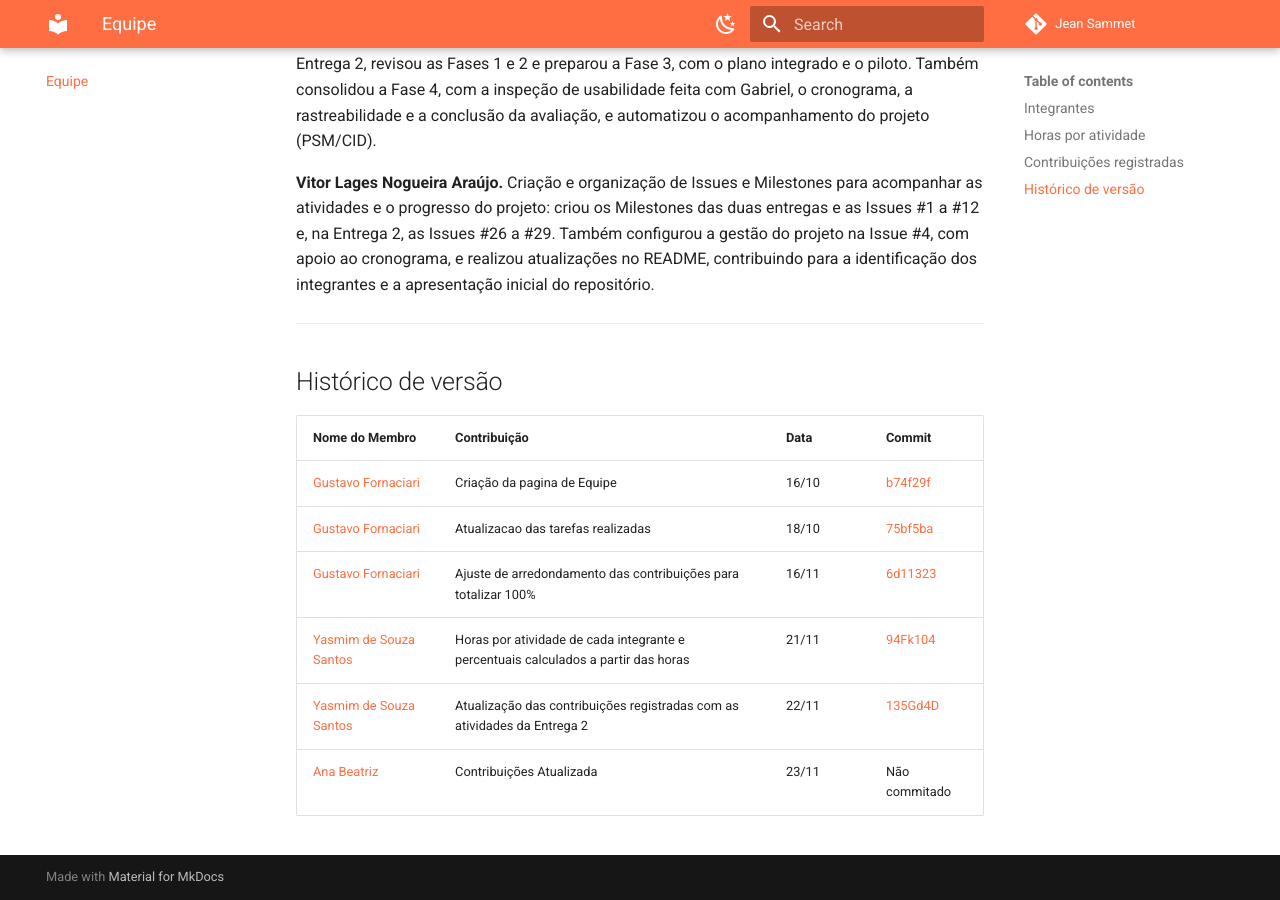
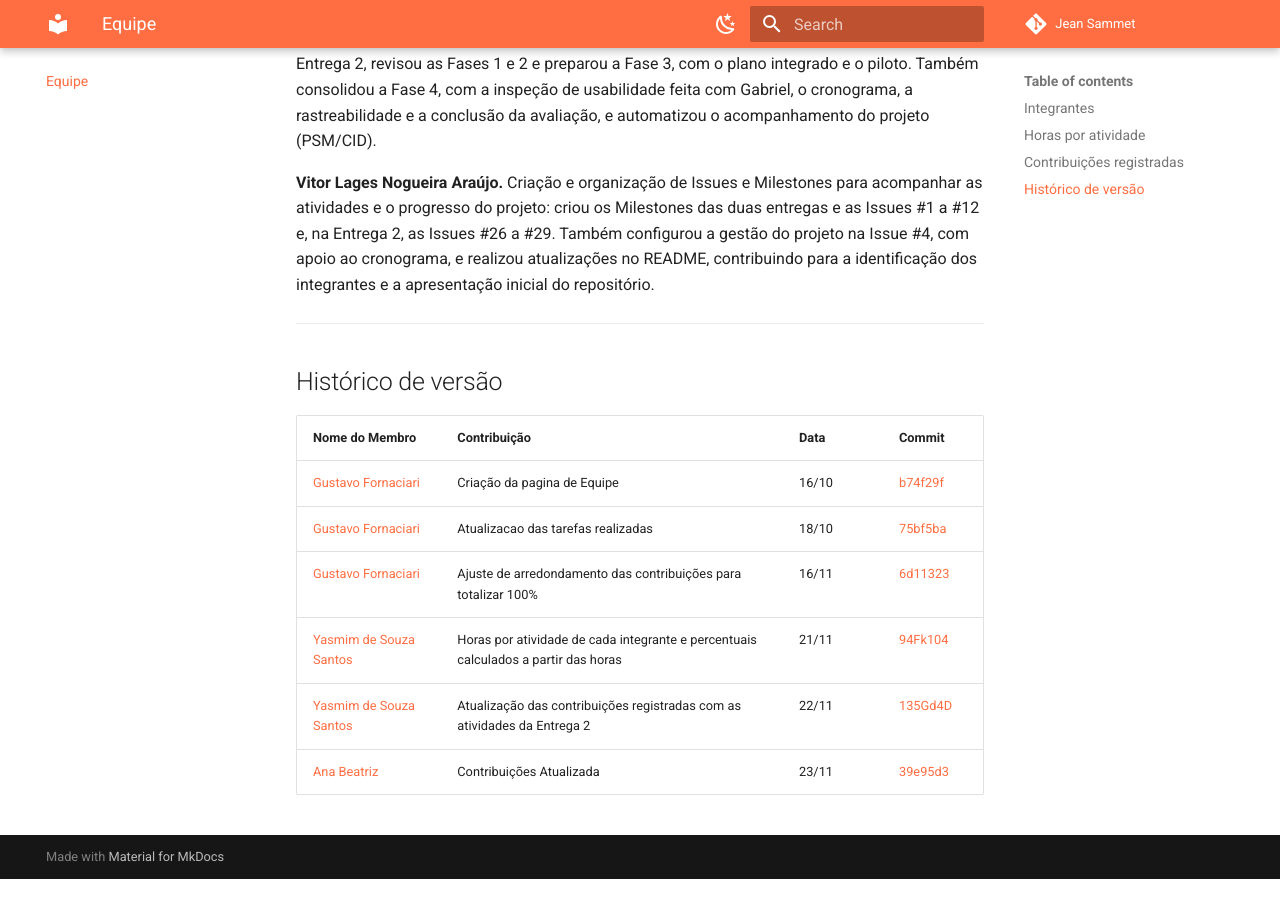
Before and after one commit to FCTE-Qualidade-de-Software-1/2026-2_T02_JEAN_SAMMET, an MkDocs documentation site: the page built from docs/equipe/equipe.md, in a window 1280 px wide and 900 px high, scrolled down 4792 px. Built offline with MkDocs 1.6.1 and Material for MkDocs 9.7.7, drawn with Linux system fonts in a browser that asks for light colours; comment, search, counter and statistics services are not loaded; after the commit the page ends 5671 px from its top, so only the background shows below that.

Commit message:
Contribuições Atualizada

```diff
--- a/docs/equipe/equipe.md
+++ b/docs/equipe/equipe.md
@@ -83,4 +83,4 @@ As contribuições abaixo cobrem as Entregas 1 e 2. As horas de cada atividade e
 | [Gustavo Fornaciari](https://github.com/GUGOFO) | Ajuste de arredondamento das contribuições para totalizar 100% | 16/11 | [6d11323](https://github.com/FCTE-Qualidade-de-Software-1/2026-2_T02_JEAN_SAMMET/commit/6d113238dd362d70e6f821ff3e4dad670239bf95) |
 | [Yasmim de Souza Santos](https://github.com/eii-yahs) | Horas por atividade de cada integrante e percentuais calculados a partir das horas | 21/11 | [94Fk104](https://github.com/FCTE-Qualidade-de-Software-1/2026-2_T02_JEAN_SAMMET/commit/6d113238dd362d70e6f821ff3e4dad670239bf95) |
 | [Yasmim de Souza Santos](https://github.com/eii-yahs) | Atualização das contribuições registradas com as atividades da Entrega 2 | 22/11 | [135Gd4D](https://github.com/FCTE-Qualidade-de-Software-1/2026-2_T02_JEAN_SAMMET/commit/6d113238dd362d70e6f821ff3e4dad670239bf95) |
-| [Ana Beatriz](https://github.com/AnnaBeatrizAraujo) | Contribuições Atualizada | 23/11 | Não commitado |
+| [Ana Beatriz](https://github.com/AnnaBeatrizAraujo) | Contribuições Atualizada | 23/11 | [39e95d3](https://github.com/FCTE-Qualidade-de-Software-1/2026-2_T02_JEAN_SAMMET/commit/39e95d38b0dcaa4eabcfeb06e5bcd05126dce69c) |
```
